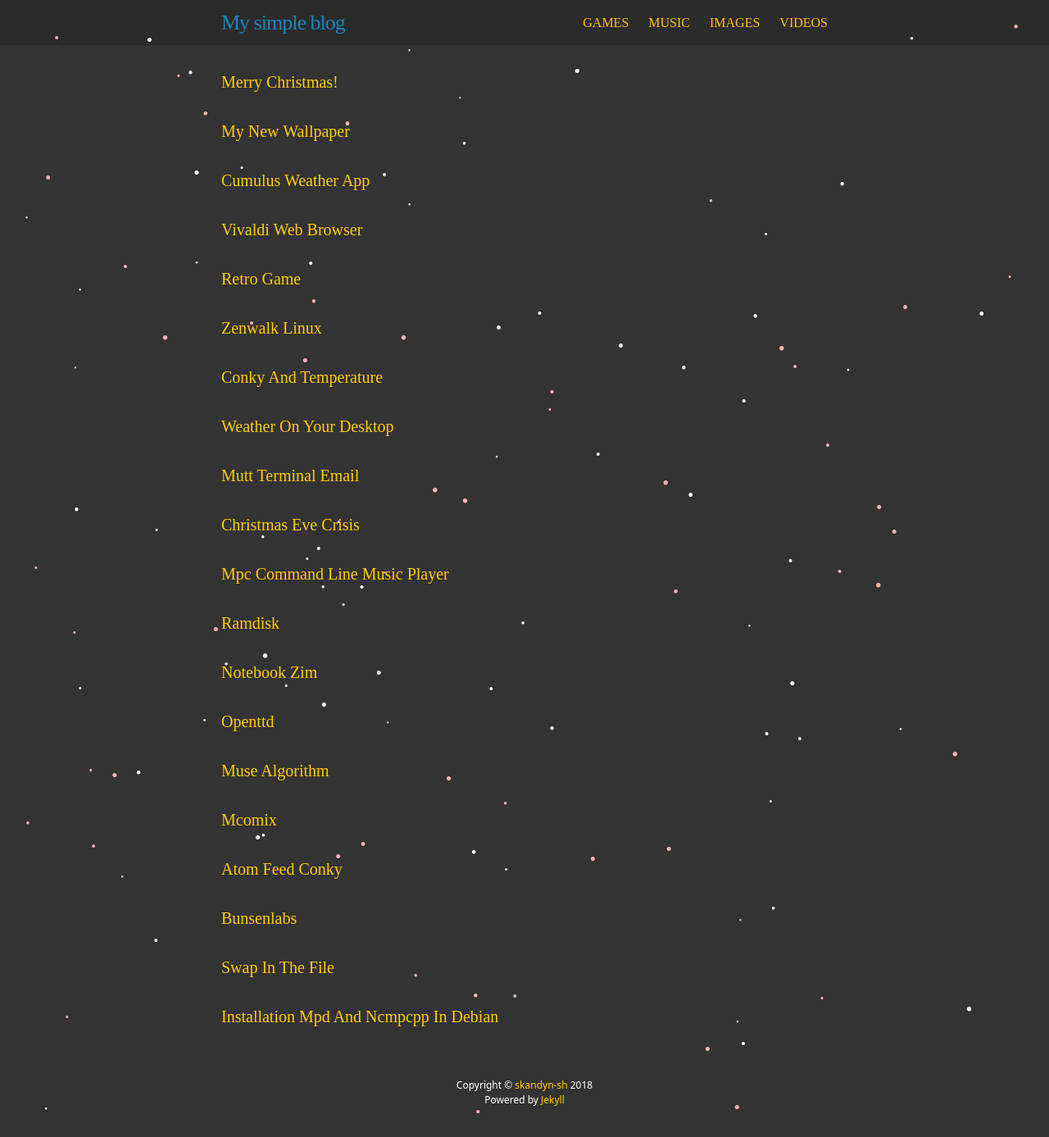
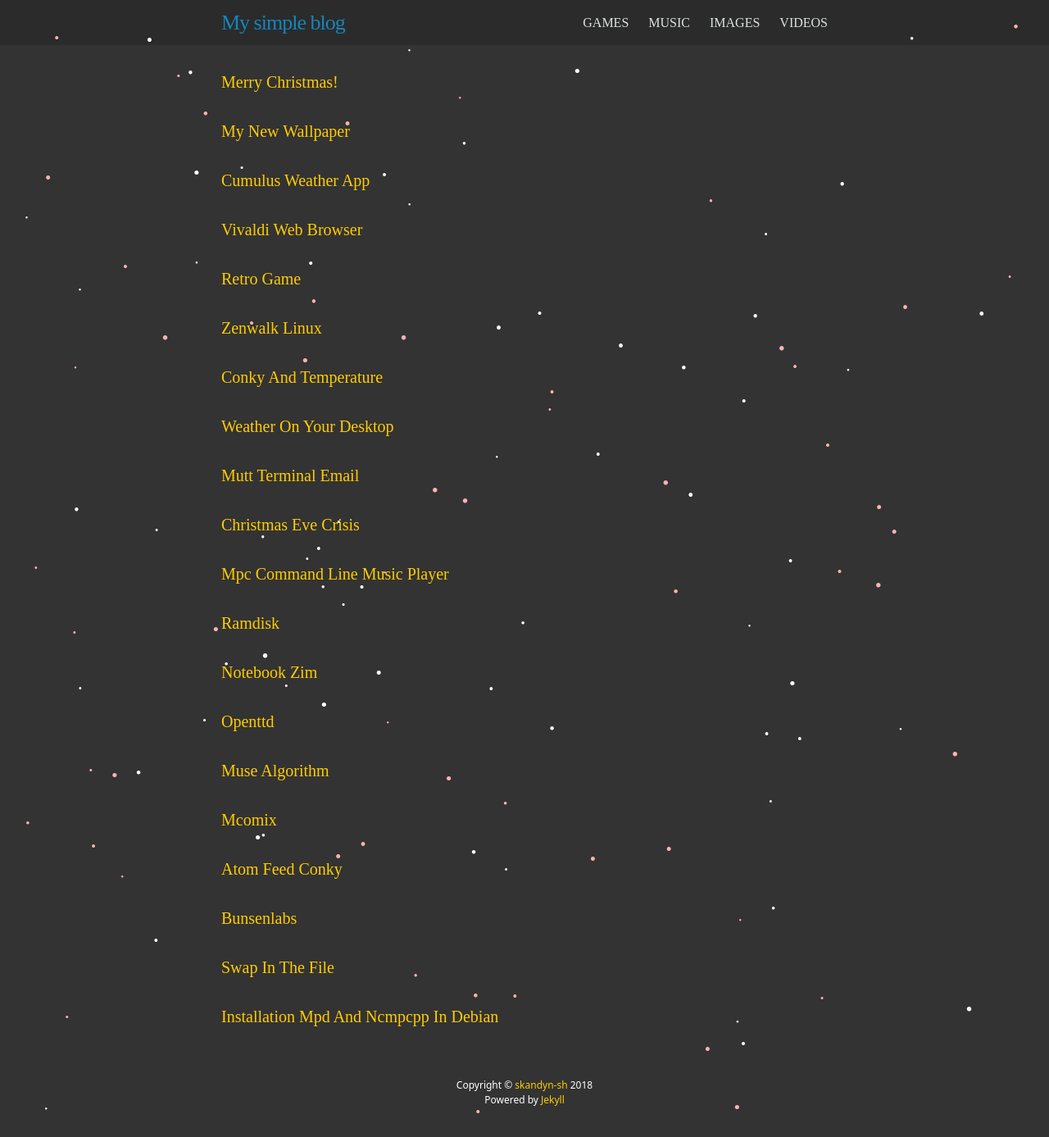
Before and after one commit to skandyn-sh/skandyn-sh.github.io, a Jekyll site: the page built from index.html, in a window 1280 px wide. Shown: the whole page at 82% size. Built offline with Jekyll 4.4.1, drawn with Linux system fonts in a browser that asks for light colours; nearby versions of some CDN libraries; library files that are not in the unit come from our copies; comment, search, counter and statistics services are not loaded.

Commit message:
Update main.scss

```diff
--- a/css/main.scss
+++ b/css/main.scss
@@ -14,7 +14,7 @@
 $spacing-unit:     30px;
 
 $text-color:       #ddd;
-$text-color2:      #ffc000;
+$text-color2:      #dbe3de;
 $background-color: #333333;
 $brand-color:      #ffcc00;
 
```
